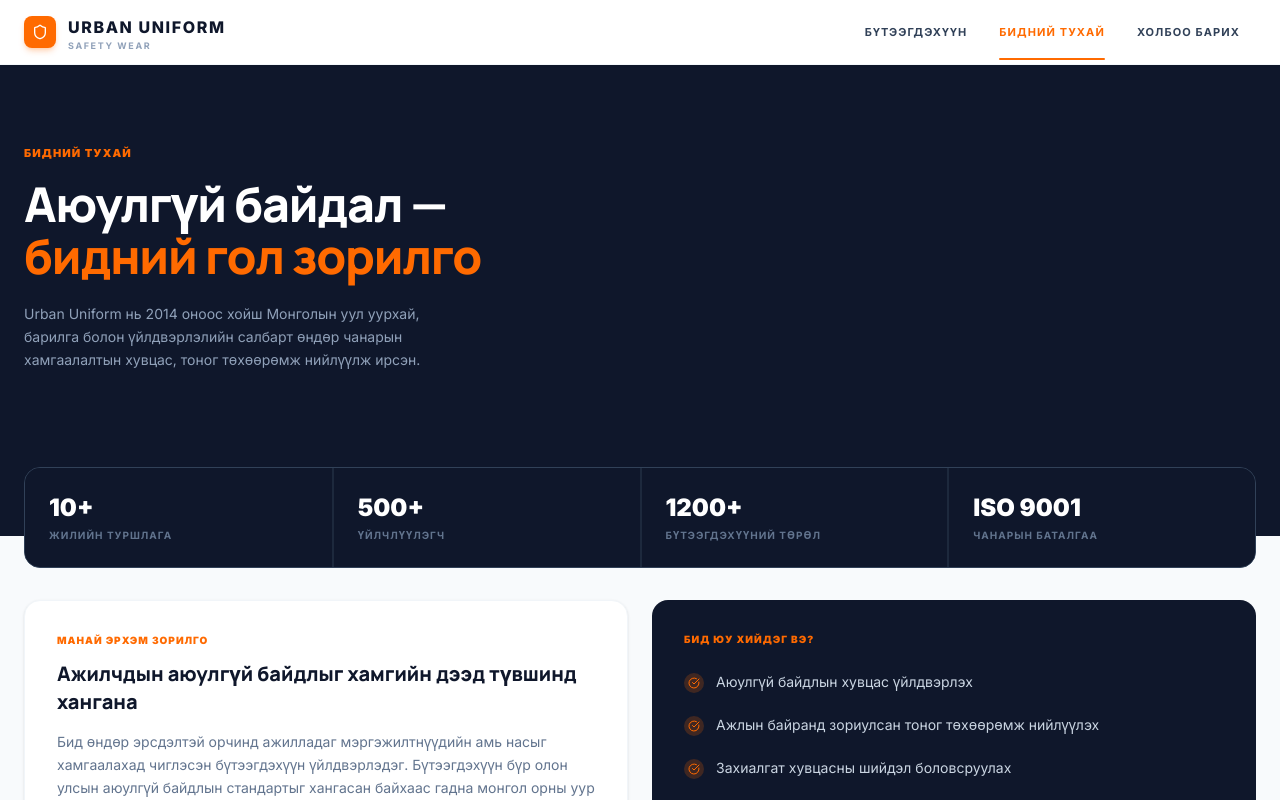
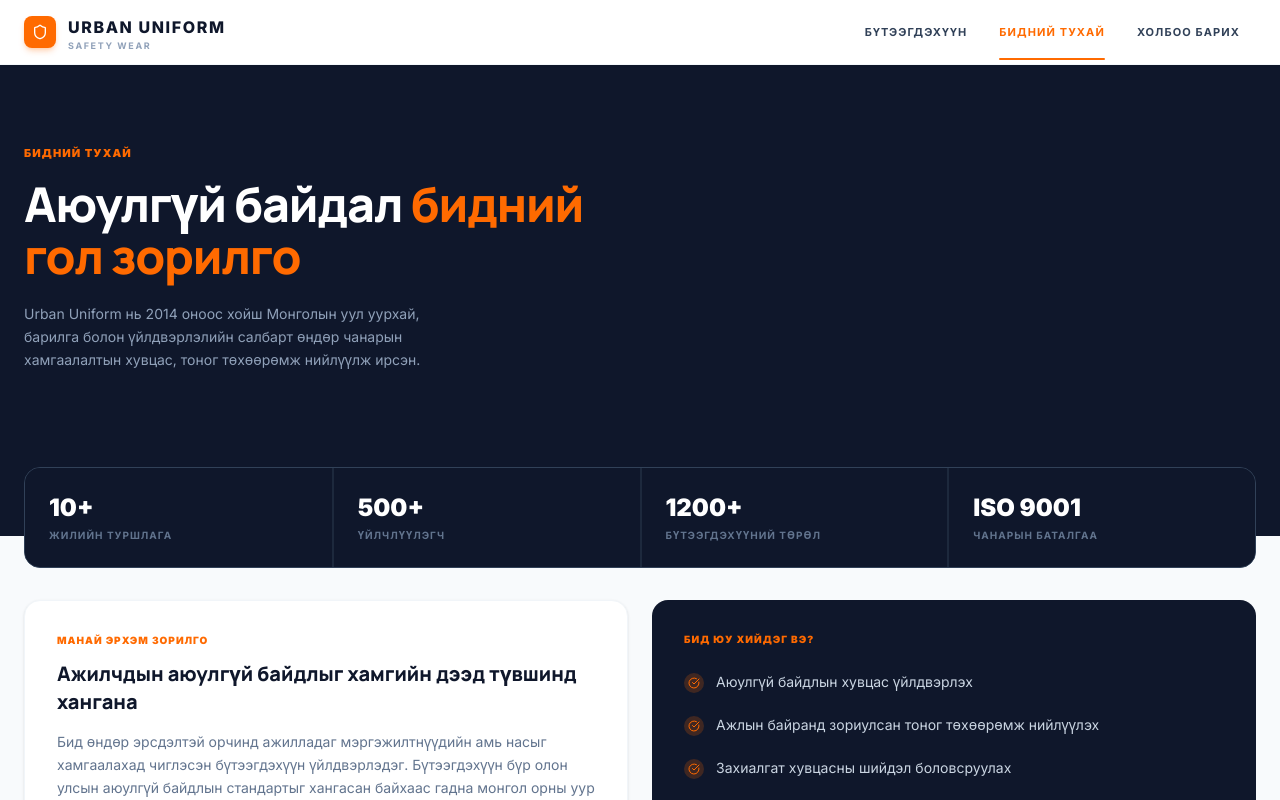
Before and after one commit to Arvinbuy7n/urban-web, a Next.js app: page /about in a window 1280 px wide. Shown: the top 800 px of the page. Built offline with nearby package versions, Linux system fonts and the light colour scheme; no server answers.

Commit message:
fix route

```diff
--- a/src/app/about/page.tsx
+++ b/src/app/about/page.tsx
@@ -1,10 +1,4 @@
-import {
-  Shield,
-  Award,
-  CheckCircle,
-  Zap,
-  HeartHandshake,
-} from "lucide-react";
+import { Shield, Award, CheckCircle, Zap, HeartHandshake } from "lucide-react";
 
 export const metadata = {
   title: "Бидний тухай — Urban Uniform",
@@ -69,7 +63,7 @@
             Бидний тухай
           </p>
           <h1 className="text-5xl font-black tracking-tight leading-[1.1] mb-5 max-w-xl">
-            Аюулгүй байдал —{" "}
+            Аюулгүй байдал{" "}
             <span className="text-primary">бидний гол зорилго</span>
           </h1>
           <p className="text-sm text-slate-400 max-w-md leading-relaxed mb-16">
@@ -87,7 +81,9 @@
                   i !== 0 ? "border-l border-slate-800" : ""
                 }`}
               >
-                <span className="text-2xl font-black text-white">{s.value}</span>
+                <span className="text-2xl font-black text-white">
+                  {s.value}
+                </span>
                 <span className="text-[10px] font-bold text-slate-500 uppercase tracking-widest">
                   {s.label}
                 </span>
@@ -115,8 +111,8 @@
             </p>
             <p className="text-sm text-slate-500 leading-relaxed">
               ISO 9001 баталгаатай манай үйлдвэрлэлийн процесс нь чанарын
-              хяналтыг бүх шатанд хэрэгжүүлж, үйлчлүүлэгч бүрт найдвартай
-              шийдэл санал болгодог.
+              хяналтыг бүх шатанд хэрэгжүүлж, үйлчлүүлэгч бүрт найдвартай шийдэл
+              санал болгодог.
             </p>
           </div>
 
@@ -171,7 +167,9 @@
                   </div>
                 </div>
                 <div className="h-px bg-slate-100 mb-5" />
-                <h3 className="text-sm font-black text-slate-900 mb-2">{title}</h3>
+                <h3 className="text-sm font-black text-slate-900 mb-2">
+                  {title}
+                </h3>
                 <p className="text-xs text-slate-500 leading-relaxed flex-1">
                   {description}
                 </p>
--- a/src/components/common/MobileNav.tsx
+++ b/src/components/common/MobileNav.tsx
@@ -11,7 +11,7 @@
 
 const navLinks = [
   { label: "Бүтээгдэхүүн", href: "/categories" },
-  { label: "Бидний тухай", href: "#" },
+  { label: "Бидний тухай", href: "/about" },
   { label: "Холбоо барих", href: "/contact" },
 ];
 
```
